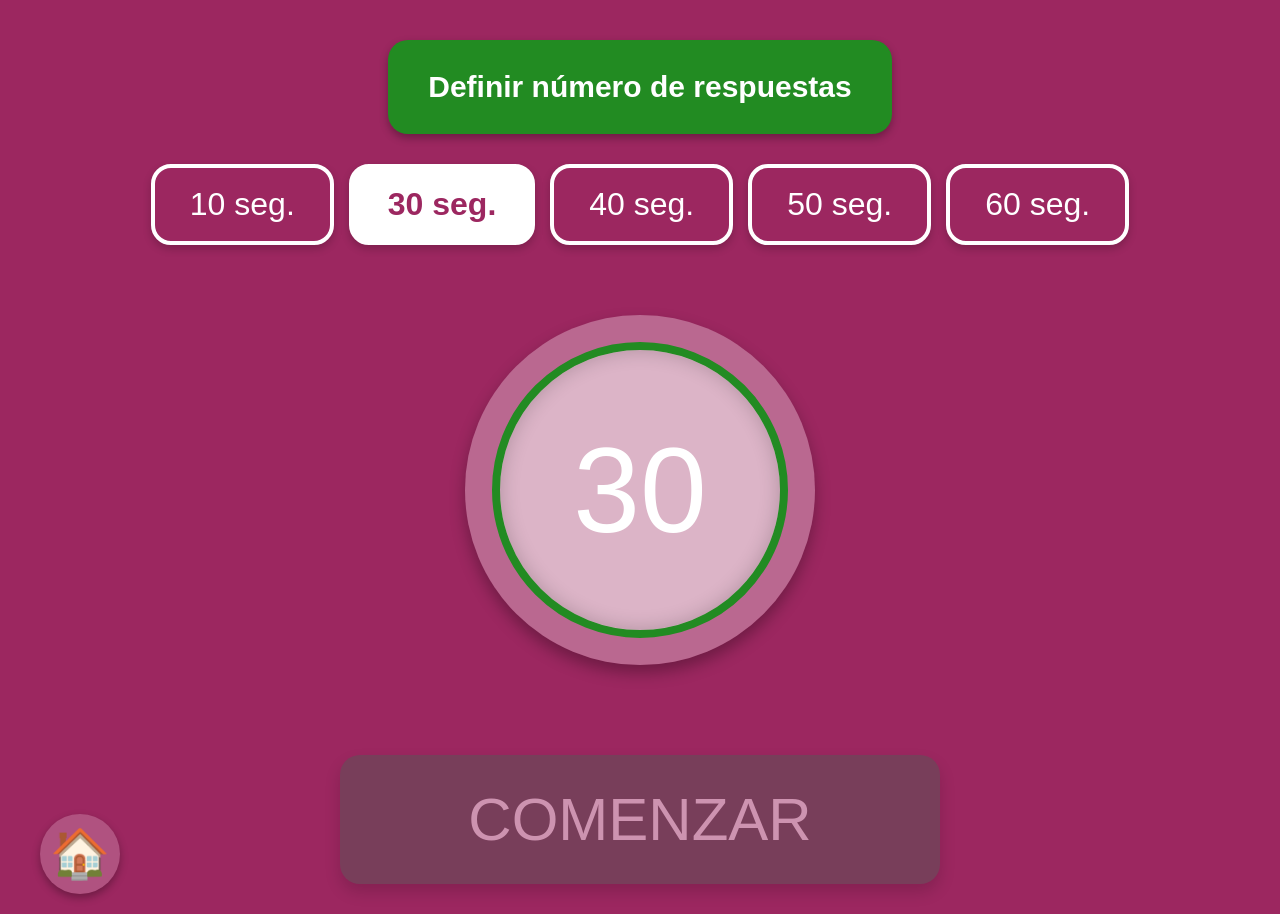
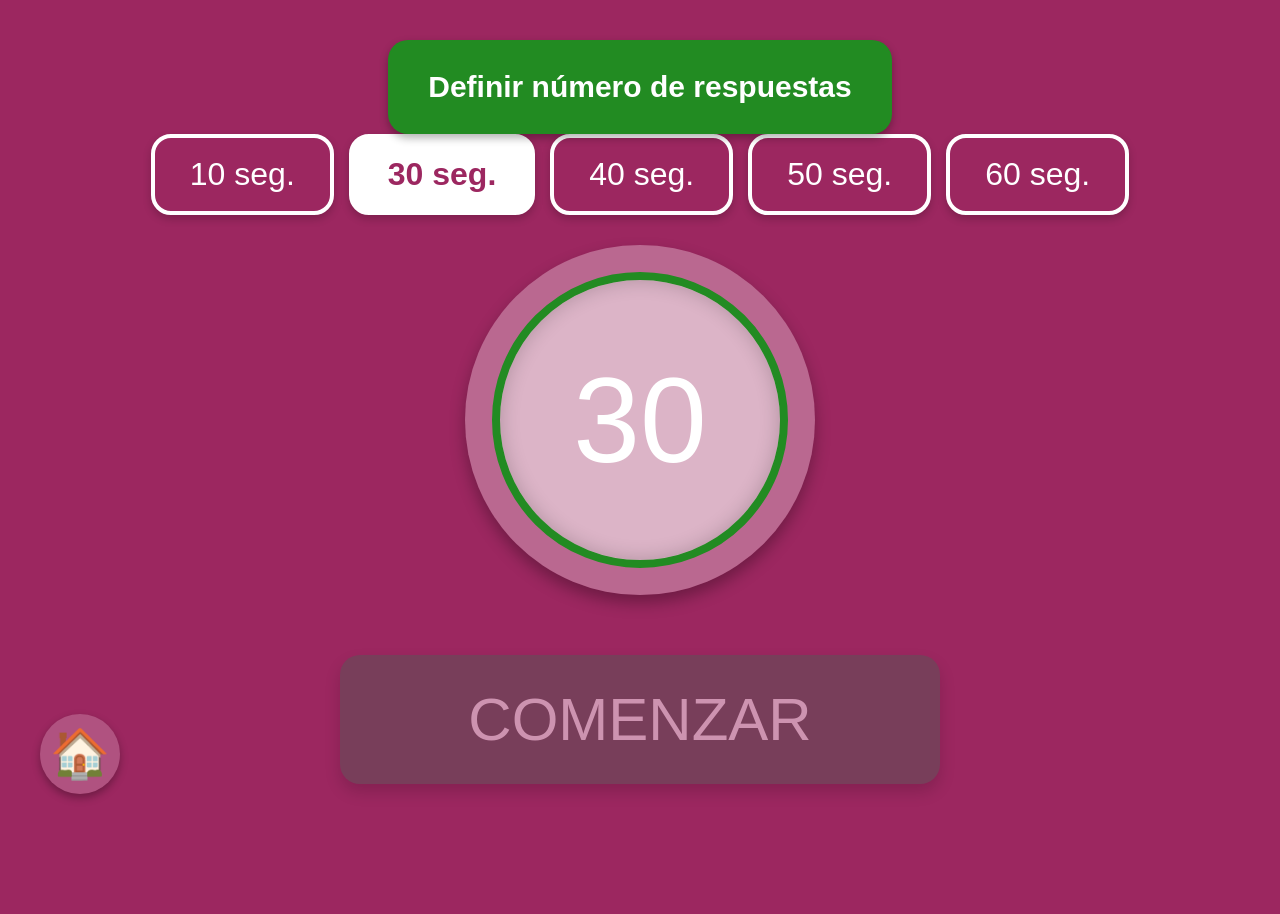
Before and after one commit to luismiguelduennas/yo-se-mas-que-tu, a plain HTML site: page webApp.html in a window 1280 px wide. After the commit the page ends 814 px from the top, so only its background shows below. Drawn offline with Linux system fonts and the light colour scheme.

Commit message:
Add files via upload

```diff
--- a/assets/webApp.css
+++ b/assets/webApp.css
@@ -23,7 +23,6 @@ body {
 
 .header {
 	width: 100%;
-	margin-bottom: 30px;
 	display: flex;
 	justify-content: center;
 	align-items: center;
@@ -112,7 +111,6 @@ body {
 .timer-options {
 	display: flex;
 	gap: 15px;
-	margin-bottom: 40px;
 	flex-wrap: wrap;
 	justify-content: center;
 }
@@ -183,7 +181,6 @@ body {
 
 .footer {
 	width: 100%;
-	margin-top: 30px;
 	display: flex;
 	justify-content: center;
 	align-items: center;
```
